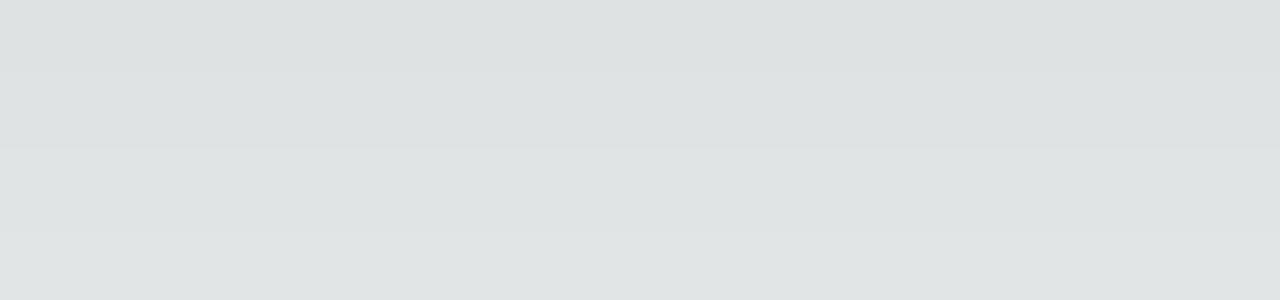
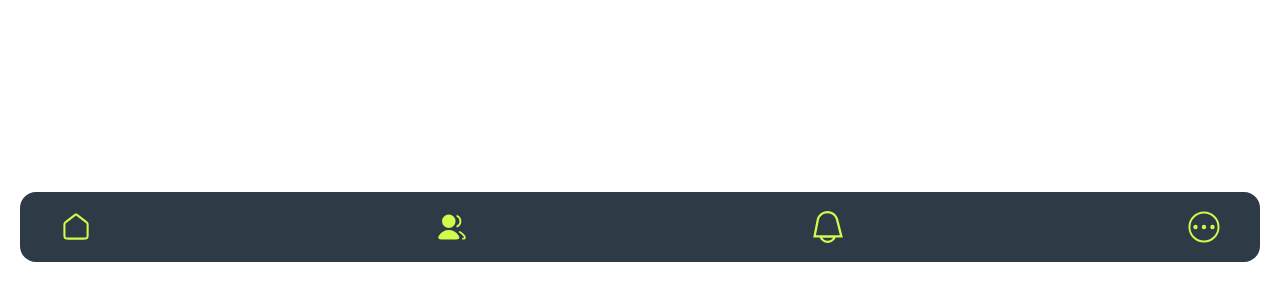
Before and after one commit to Edu-n-Action/HelpOut, a Next.js app: page / in a window 1280 px wide. Shown: the part 508-808 px from the top of the page. Built offline with nearby package versions, Linux system fonts and the light colour scheme.

Commit message:
add : navbar sm hapus global css bbrp

```diff
--- a/src/app/globals.css
+++ b/src/app/globals.css
@@ -1,81 +1,6 @@
 @tailwind base;
 @tailwind components;
 @tailwind utilities;
-
-:root {
-  --max-width: 1100px;
-  --border-radius: 12px;
-  --font-mono: ui-monospace, Menlo, Monaco, 'Cascadia Mono', 'Segoe UI Mono',
-    'Roboto Mono', 'Oxygen Mono', 'Ubuntu Monospace', 'Source Code Pro',
-    'Fira Mono', 'Droid Sans Mono', 'Courier New', monospace;
-
-  --foreground-rgb: 0, 0, 0;
-  --background-start-rgb: 214, 219, 220;
-  --background-end-rgb: 255, 255, 255;
-
-  --primary-glow: conic-gradient(
-    from 180deg at 50% 50%,
-    #16abff33 0deg,
-    #0885ff33 55deg,
-    #54d6ff33 120deg,
-    #0071ff33 160deg,
-    transparent 360deg
-  );
-  --secondary-glow: radial-gradient(
-    rgba(255, 255, 255, 1),
-    rgba(255, 255, 255, 0)
-  );
-
-  --tile-start-rgb: 239, 245, 249;
-  --tile-end-rgb: 228, 232, 233;
-  --tile-border: conic-gradient(
-    #00000080,
-    #00000040,
-    #00000030,
-    #00000020,
-    #00000010,
-    #00000010,
-    #00000080
-  );
-
-  --callout-rgb: 238, 240, 241;
-  --callout-border-rgb: 172, 175, 176;
-  --card-rgb: 180, 185, 188;
-  --card-border-rgb: 131, 134, 135;
-}
-
-@media (prefers-color-scheme: dark) {
-  :root {
-    --foreground-rgb: 255, 255, 255;
-    --background-start-rgb: 0, 0, 0;
-    --background-end-rgb: 0, 0, 0;
-
-    --primary-glow: radial-gradient(rgba(1, 65, 255, 0.4), rgba(1, 65, 255, 0));
-    --secondary-glow: linear-gradient(
-      to bottom right,
-      rgba(1, 65, 255, 0),
-      rgba(1, 65, 255, 0),
-      rgba(1, 65, 255, 0.3)
-    );
-
-    --tile-start-rgb: 2, 13, 46;
-    --tile-end-rgb: 2, 5, 19;
-    --tile-border: conic-gradient(
-      #ffffff80,
-      #ffffff40,
-      #ffffff30,
-      #ffffff20,
-      #ffffff10,
-      #ffffff10,
-      #ffffff80
-    );
-
-    --callout-rgb: 20, 20, 20;
-    --callout-border-rgb: 108, 108, 108;
-    --card-rgb: 100, 100, 100;
-    --card-border-rgb: 200, 200, 200;
-  }
-}
 
 * {
   box-sizing: border-box;
@@ -86,26 +11,5 @@
 html,
 body {
   max-width: 100vw;
-  overflow-x: hidden;
+  font-family: 'Poppins'
 }
-
-body {
-  color: rgb(var(--foreground-rgb));
-  background: linear-gradient(
-      to bottom,
-      transparent,
-      rgb(var(--background-end-rgb))
-    )
-    rgb(var(--background-start-rgb));
-}
-
-a {
-  color: inherit;
-  text-decoration: none;
-}
-
-@media (prefers-color-scheme: dark) {
-  html {
-    color-scheme: dark;
-  }
-}
--- a/src/app/layout.js
+++ b/src/app/layout.js
@@ -1,7 +1,6 @@
-import { Inter } from 'next/font/google'
 import './globals.css'
+import Navbar from '@/components/homepage/navbar/Navbar'
 
-const inter = Inter({ subsets: ['latin'] })
 
 export const metadata = {
   title: 'Create Next App',
@@ -11,7 +10,10 @@ export const metadata = {
 export default function RootLayout({ children }) {
   return (
     <html lang="en">
-      <body className={inter.className}>{children}</body>
+      <body>
+        <Navbar />
+        {children}
+      </body>
     </html>
   )
 }
--- /dev/null
+++ b/src/components/homepage/navbar/Navbar.jsx
@@ -0,0 +1,33 @@
+"use client"
+import React, {useState} from 'react'
+import Link from 'next/link'
+function Navbar() {
+    const [indexNav, SetIndex] = useState(1)
+    const returnClickedIcon = (index, stringNotClicked, stringClicked) => {
+        if(index == indexNav) {
+            return stringClicked
+        } else {
+            return stringNotClicked
+        }
+    }
+    return (
+    <nav className='w-full fixed bottom-[30px] px-5 h-[70px]'>
+        <div className='rounded-2xl bg-[#2F3A47] w-full h-full flex justify-between items-center px-[40px] py-[20px]'>
+            <Link href={'/'} className='text-white font-product' onClick={e => SetIndex(0)}>
+                <img src={returnClickedIcon(0, '/icon/home.svg', '/icon/c-home.svg')} className='w-8 h-8'/>
+            </Link>
+            <Link href={'/'} className='text-white font-product' onClick={e => SetIndex(1)}>
+                <img src={returnClickedIcon(1, '/icon/person.svg', '/icon/c-person.svg')} className='w-8 h-8'/>
+            </Link>
+            <Link href={'/'} className='text-white font-product' onClick={e => SetIndex(2)}>
+                <img src={returnClickedIcon(2, '/icon/notification.svg', '/icon/c-notification.svg')} className='w-8 h-8'/>
+            </Link>
+            <Link href={'/'} className='text-white font-product' onClick={e => SetIndex(3)}>
+                <img src={returnClickedIcon(3, '/icon/menu.svg', '/icon/c-menu.svg')} className='w-8 h-8'/>
+            </Link>
+        </div>
+    </nav>
+    )
+}
+
+export default Navbar
```
